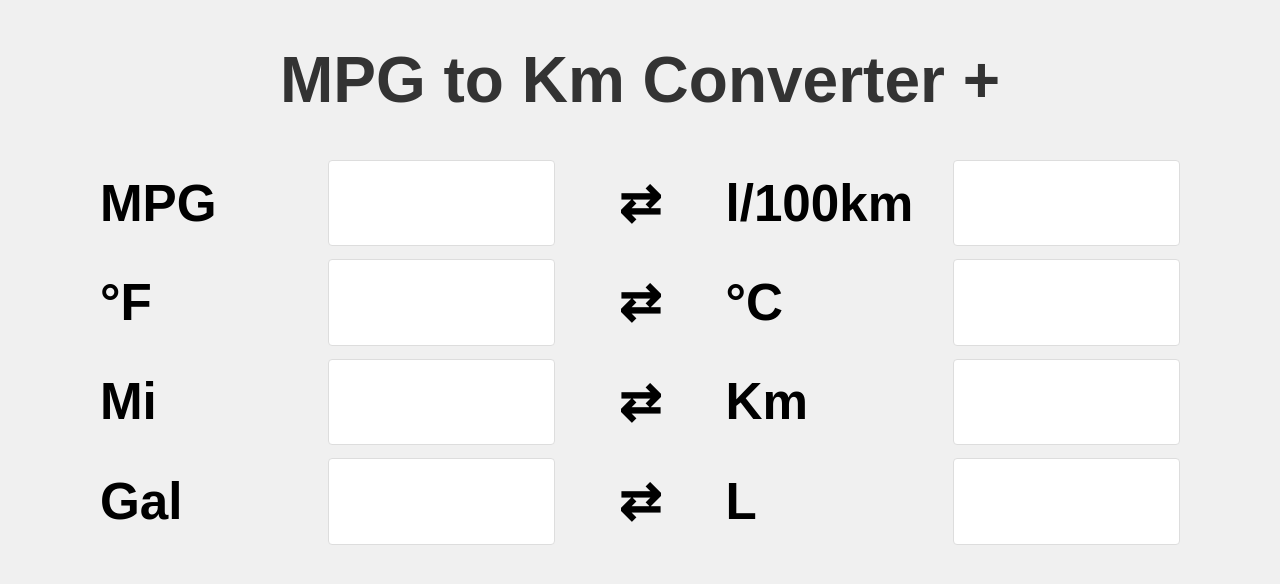
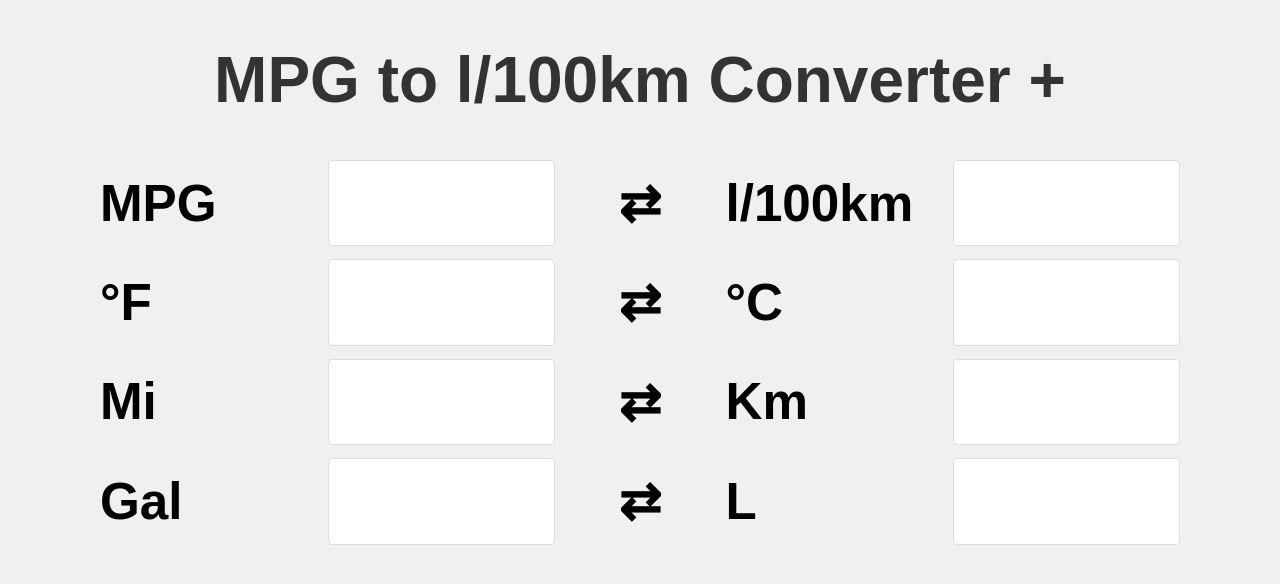
Before and after one commit to wwwowka/MPG-to-L-100km-Converter, a plain HTML site: page index.html in a window 1280 px wide. Drawn offline with Linux system fonts and the light colour scheme.

Commit message:
Update index.html
title

```diff
--- a/index.html
+++ b/index.html
@@ -2,7 +2,7 @@
 <html>
 <head>
     <meta name="viewport" content="width=device-width, initial-scale=1">
-    <title>MPG to Km Converter +</title>
+    <title>MPG to l/100km Converter +</title>
     <style>
         body {
             font-family: Arial, sans-serif;
@@ -55,7 +55,7 @@
 </head>
 <body>
     <div class="container">
-        <h1>MPG to Km Converter +</h1>
+        <h1>MPG to l/100km Converter +</h1>
         <form>
             <div class="input-group">
                 <label for="mpg">MPG </label>
```
